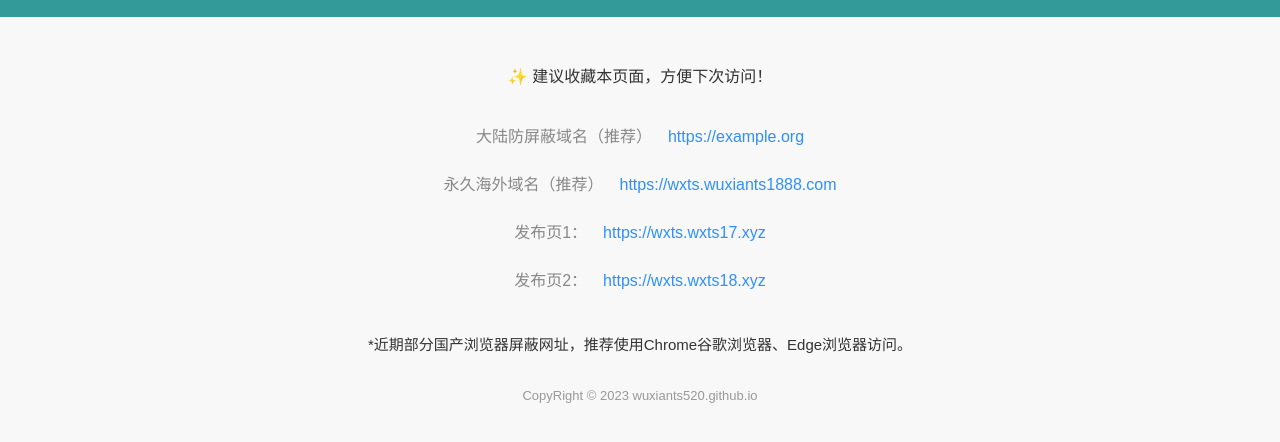
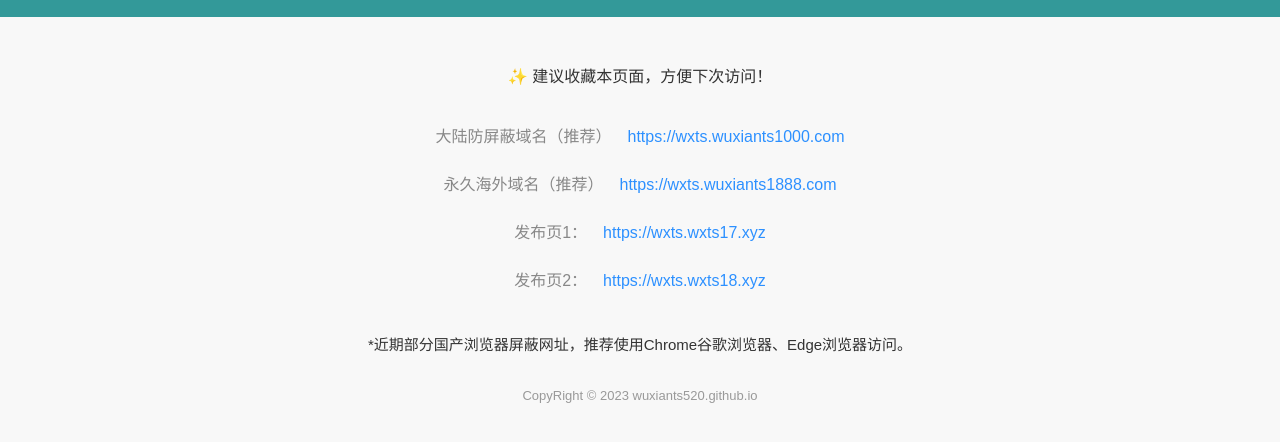
Before and after one commit to wuxiants520/wuxiants520.github.io, a plain HTML site: page index.html in a window 1280 px wide. Shown: the part 92-534 px from the top of the page. Drawn offline with Linux system fonts and the light colour scheme.

Commit message:
Update index.html

```diff
--- a/index.html
+++ b/index.html
@@ -99,10 +99,10 @@
     <ul class="links">
 	<li>
 	  <span>大陆防屏蔽域名（推荐）</span>
-	  <a href="https://wxts.wuxiants1000.com "
+	  <a href="https://wxts.wuxiants1000.com"
 	     target="_blank"
 	     rel="noopener noreferrer">
-	    https://example.org
+		https://wxts.wuxiants1000.com
 	  </a>
 	</li>
 
```
